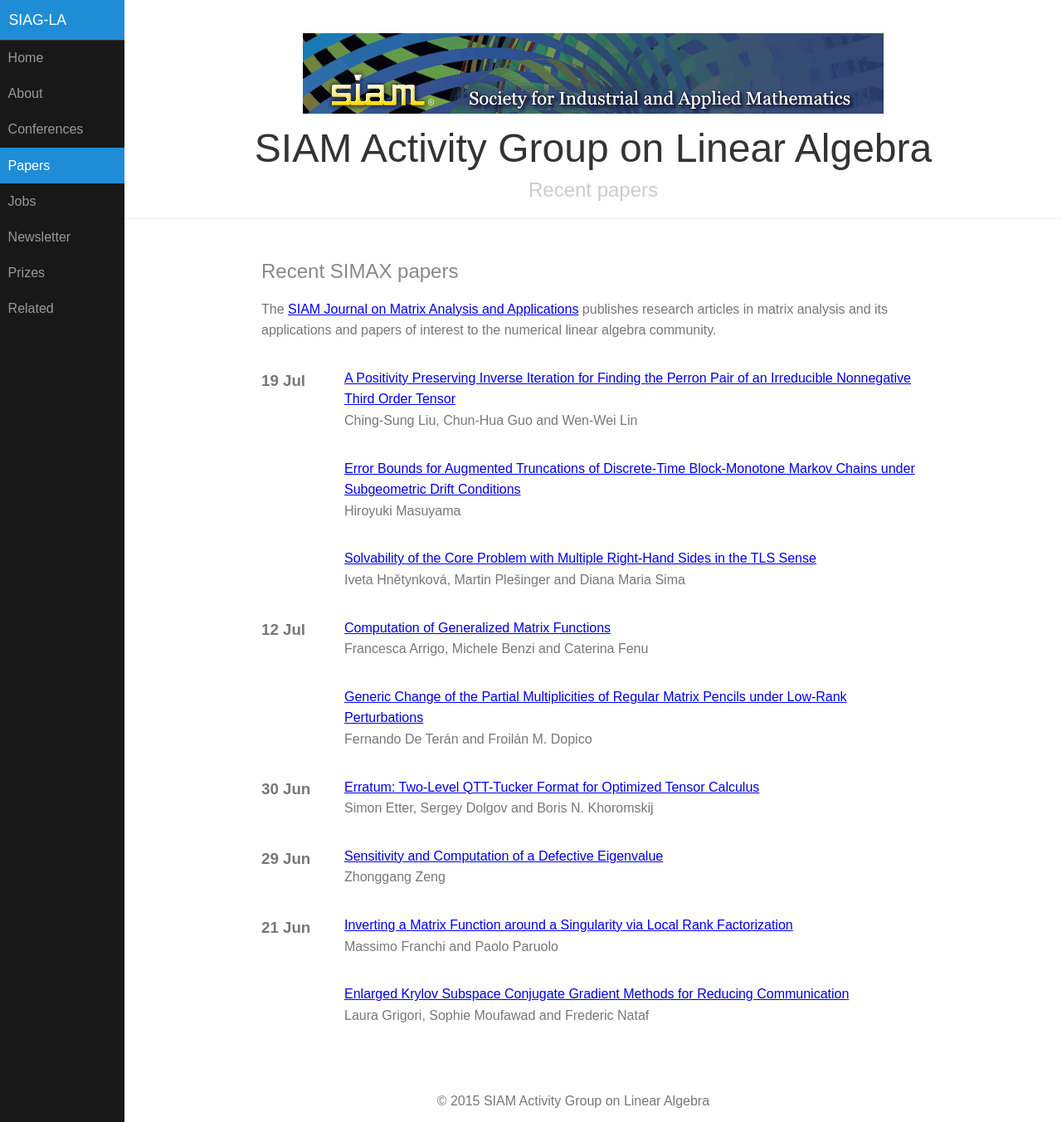
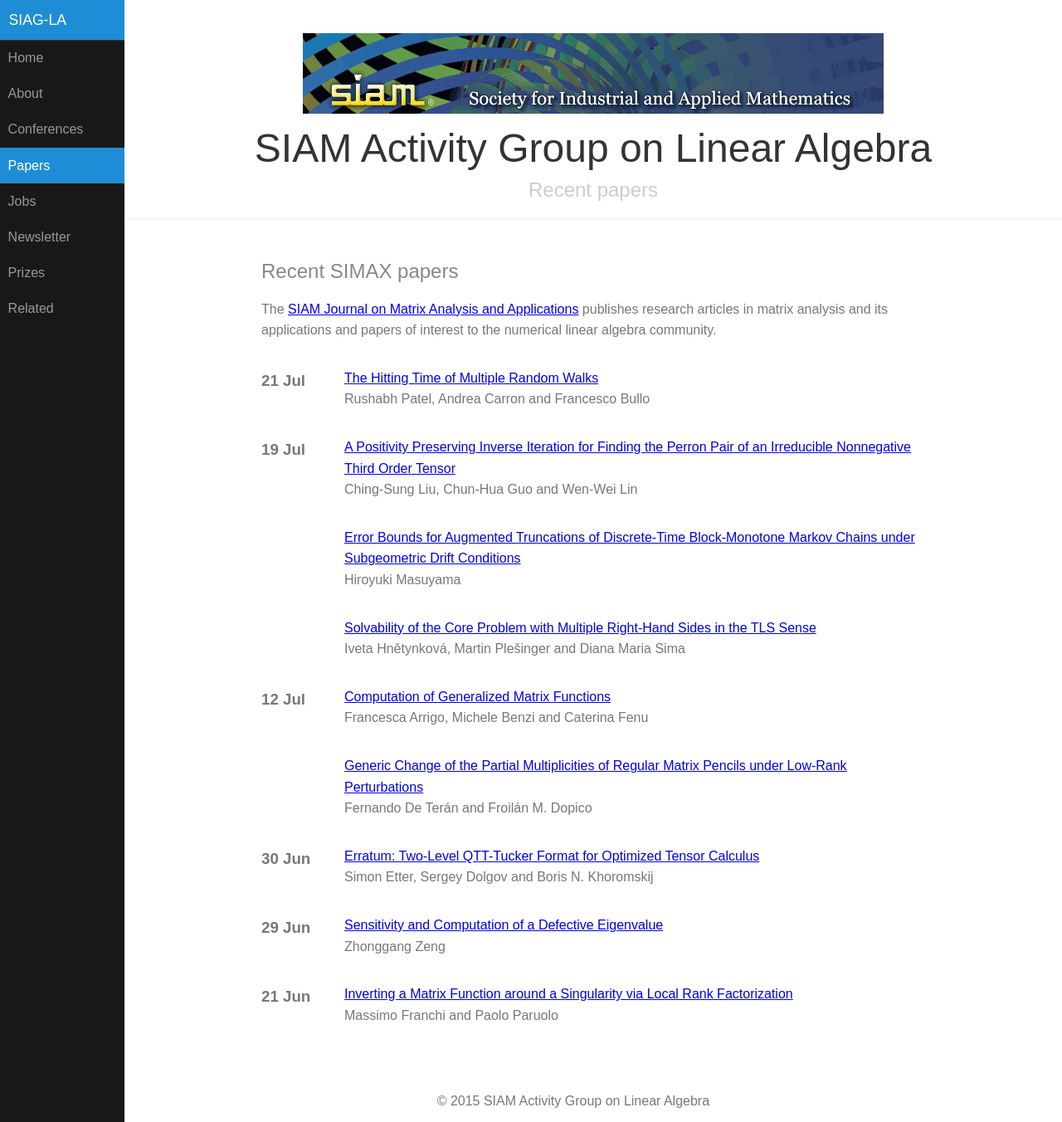
Before and after one commit to dbindel/siagla, a Jekyll site: the page built from simax.html, in a window 1280 px wide and 1352 px high. Shown: the whole window at 83% size. Built offline with Jekyll 4.4.1, drawn with Linux system fonts in a browser that asks for light colours.

Commit message:
Automated updates to simax.yml

```diff
--- a/_data/simax.yml
+++ b/_data/simax.yml
@@ -1672,3 +1672,11 @@
   title: A Positivity Preserving Inverse Iteration for Finding the Perron Pair of
     an Irreducible Nonnegative Third Order Tensor
   volume: '37'
+- authors: Rushabh Patel, Andrea Carron and Francesco Bullo
+  date: '2016-07-21T07:00:00Z'
+  doi: doi:10.1137/15M1010737
+  link: http://epubs.siam.org/doi/abs/10.1137/15M1010737?ai=s7&mi=3ezuvv&af=R
+  pp_end: '954'
+  pp_start: '933'
+  title: The Hitting Time of Multiple Random Walks
+  volume: '37'
```
